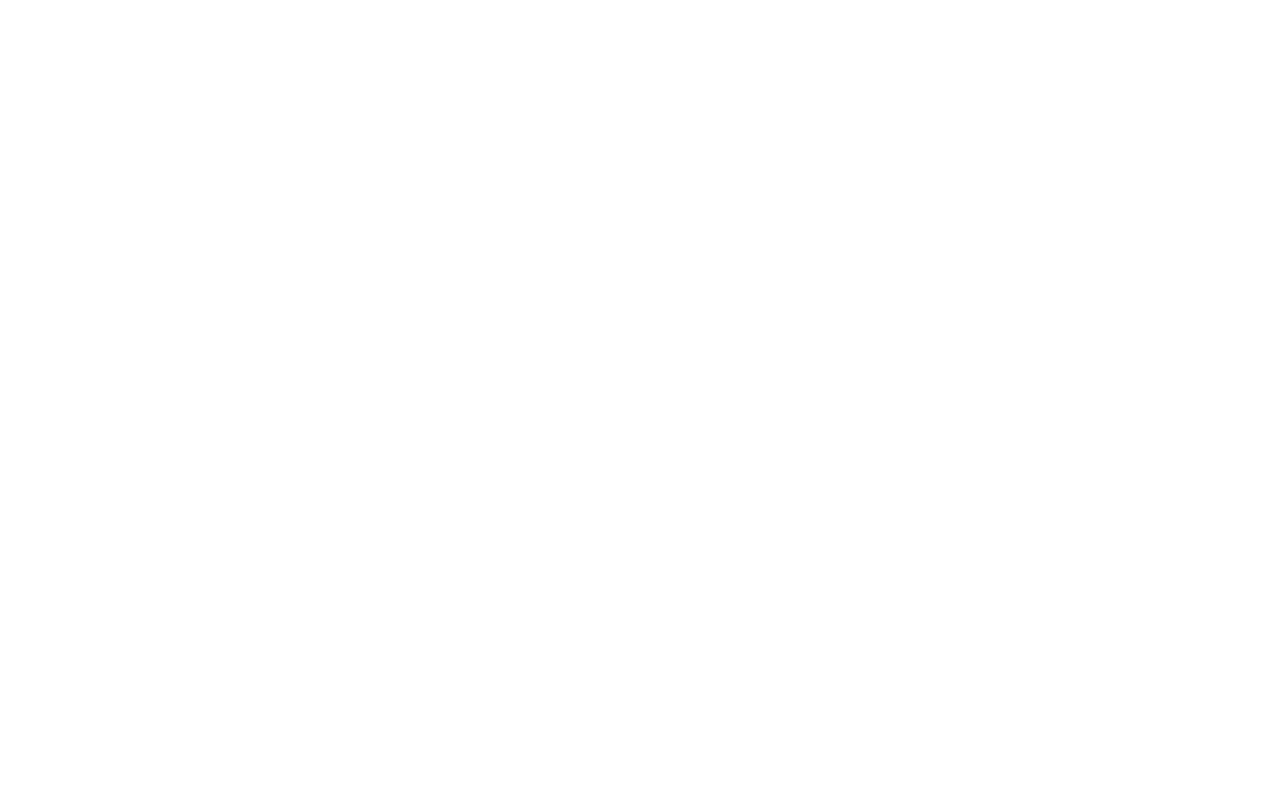
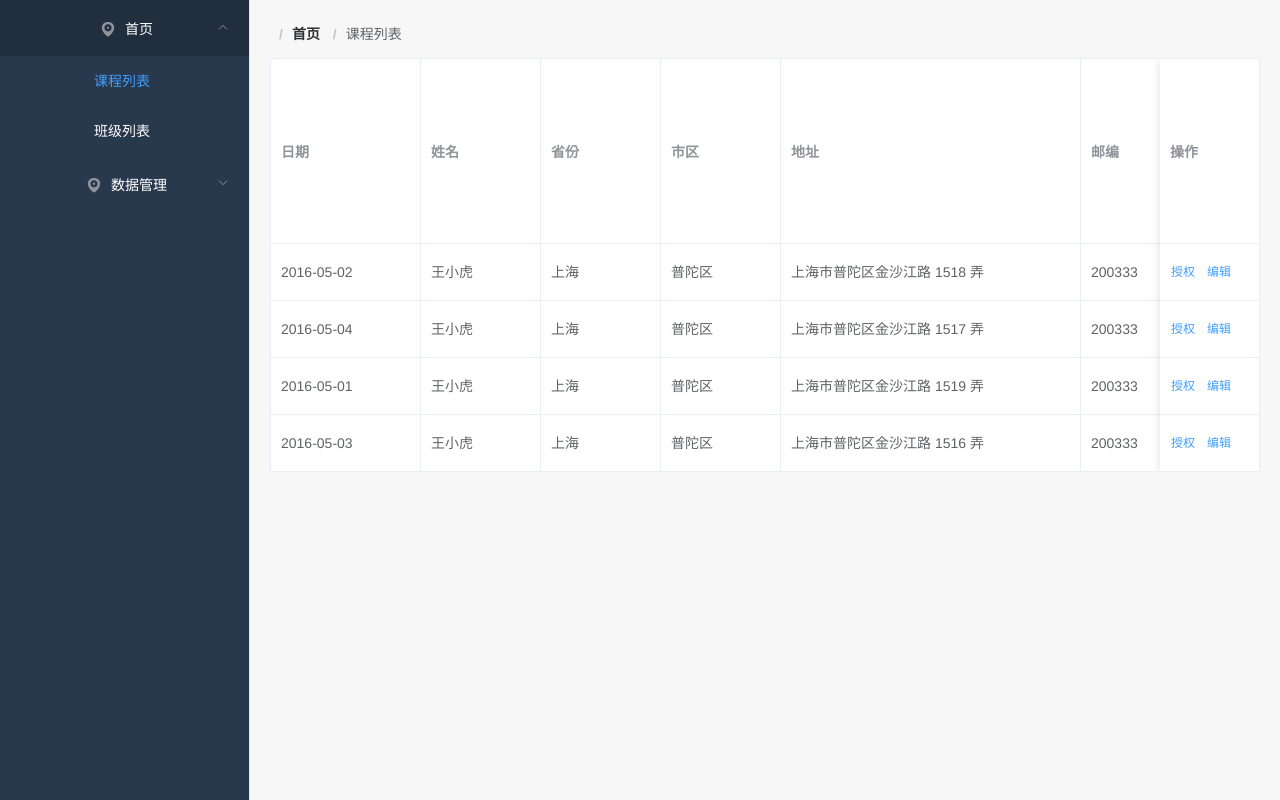
Before and after one commit to WXM229/admin-mangent, a Vue app: page /#/home/index in a window 1280 px wide. Built offline with nearby package versions, Linux system fonts and the light colour scheme.

Commit message:
breadCrumb

```diff
--- a/src/components/breadCrumb.vue
+++ b/src/components/breadCrumb.vue
@@ -1,11 +1,14 @@
 <template>
   <div class="breadCrumb">
     <el-breadcrumb separator="/">
-      <el-breadcrumb-item :to="{ path: '/' }">首页</el-breadcrumb-item>
-      <el-breadcrumb-item><a href="/">活动管理</a></el-breadcrumb-item>
-      <el-breadcrumb-item>活动列表</el-breadcrumb-item>
-      <el-breadcrumb-item>活动详情</el-breadcrumb-item>
+      <el-breadcrumb-item v-for="(item, index) in breadCrumb_list" :key="index"  :to="item.path">
+        {{item.meta.title}}
+      </el-breadcrumb-item>
     </el-breadcrumb>
+    <keep-alive>
+      <router-view v-if="$route.meta.keepAlive"></router-view>
+    </keep-alive>
+    <router-view v-if="!$route.meta.keepAlive"></router-view>
   </div>
 </template>
 
@@ -21,7 +24,7 @@
   },
   watch: {
     $route(to) {
-      console.log(to, '70')
+      this.breadCrumb_list = to.matched
     }
   }
 };
@@ -32,6 +35,7 @@
   height: 100%;
 }
 .el-breadcrumb {
-  line-height: 4;
+  line-height: 2;
+  margin-bottom: 10px;
 }
 </style>
--- a/src/components/data/routerList.js
+++ b/src/components/data/routerList.js
@@ -2,11 +2,27 @@
   router_list: [
     {
       name: '首页',
-      url: '/home'
+      url: '/home',
+      children: [
+        {
+          name: '课程列表',
+          url: '/home/index'
+        },
+        {
+          name: '班级列表',
+          url: '/home/classList'
+        }
+      ]
     },
     {
-      name: '数据统计',
-      url: '/myPage'
+      name: '数据管理',
+      url: '/myPage',
+      children: [
+        {
+          name: '数据统计',
+          url: '/myPage/index'
+        },
+      ]
     }
   ]
 }
--- a/src/components/fram.vue
+++ b/src/components/fram.vue
@@ -5,10 +5,6 @@
         <side-bar></side-bar>
       </el-aside>
       <el-container>
-        <el-header>
-          <breadCrumb />
-          Header
-        </el-header>
         <el-main>
           <router-view></router-view>
         </el-main>
@@ -19,11 +15,9 @@
 
 <script>
 import sideBar from './sidebar'
-import breadCrumb from './breadCrumb'
 export default {
   components: {
-    sideBar,
-    breadCrumb
+    sideBar
   }
 };
 </script>
@@ -42,11 +36,10 @@
   background-color: #ffffff;
   color: #333;
   text-align: center;
-  line-height: 60px;
+  line-height: 40px;
 }
 
 .el-aside {
-  /* background-color: #29394d; */
   color: #333;
   text-align: center;
   line-height: 200px;
--- a/src/components/sidebar.vue
+++ b/src/components/sidebar.vue
@@ -8,22 +8,34 @@
       background-color="#29394d"
       text-color="#fff"
       active-text-color="#409EFF"
-      router
       >
-      <!-- <el-submenu index="1">
-        <template slot="title">
-          <i class="el-icon-location"></i>
-          <span>导航一</span>
+      <el-submenu
+        v-for="(item, index) in routerList"
+        :key="index"
+        :index="item.url"
+      >
+        <template>
+          <template slot="title">
+            <i class="el-icon-location"></i>
+            <span>{{ item.name }}</span>
+          </template>
+          <router-link
+            style="text-decoration: none"
+            v-for="subItem in item.children"
+            :to="{ path: subItem.url }"
+            :key="subItem.url"
+          >
+            <el-menu-item :index="subItem.url">
+              {{ subItem.name }}
+            </el-menu-item>
+          </router-link>
         </template>
-        <el-menu-item-group>
-          <el-menu-item index="1-1">选项1</el-menu-item>
-          <el-menu-item index="1-2">选项2</el-menu-item>
-        </el-menu-item-group>
-      </el-submenu> -->
-      <el-menu-item v-for="(item, index) in routerList" :key="index" :index="item.url">
+      </el-submenu>
+
+      <!-- <el-menu-item v-for="(item, index) in routerList" :key="index" :index="item.url">
         <i class="el-icon-menu"></i>
         <span slot="title">{{item.name}}</span>
-      </el-menu-item>
+      </el-menu-item> -->
     </el-menu>
   </div>
 </template>
@@ -38,6 +50,7 @@
   },
   created() {
     this.routerList = routerList.router_list;
+    console.log(this.routerList, 'list')
   },
   methods: {
     handleOpen(key, keyPath) {
--- a/src/router/index.js
+++ b/src/router/index.js
@@ -2,6 +2,8 @@
 import VueRouter from 'vue-router'
 
 const Frame = () => import('../components/fram')
+const Index = () => import('@/views')
+const Layout = () => import('../components/breadCrumb')
 
 Vue.use(VueRouter)
 
@@ -15,25 +17,61 @@
     path: '/',
     name: 'frame',
     component: Frame,
-    redirect: '/home',
+    redirect: '/index',
     children: [
+      {
+        path: '/index',
+        name: 'index',
+        component: Index,
+      },
       {
         path: '/home',
         name: 'home',
-        component: () => import('../views/home/index.vue'),
+        component: Layout,
         meta: {
           title: '首页',
           icon: 'home'
-        }
+        },
+        children: [
+          {
+            path: '/home/index',
+            name: 'index',
+            component: () => import('../views/home/index.vue'),
+            meta: {
+              title: '课程列表',
+              icon: 'class'
+            }
+          },
+          {
+            path: '/home/classList',
+            name: 'classList',
+            component: () => import('../views/home/classList.vue'),
+            meta: {
+              title: '班级列表',
+              icon: 'class'
+            }
+          }
+        ]
       },
       {
         path: '/myPage',
         name: 'myPage',
-        component: () => import('../views/myPage/index.vue'),
+        component: Layout,
         meta: {
           title: '数据管理',
           icon: 'home'
-        }
+        },
+        children: [
+          {
+            path: '/myPage/index',
+            name: 'index',
+            component: () => import('../views/myPage/index.vue'),
+            meta: {
+              title: '数据统计',
+              icon: 'class'
+            }
+          }
+        ]
       }
     ]
   },
--- /dev/null
+++ b/src/views/home/classList.vue
@@ -0,0 +1,15 @@
+<template>
+  <div>
+    班级列表
+  </div>
+</template>
+
+<script>
+export default {
+
+}
+</script>
+
+<style>
+
+</style>
--- a/src/views/home/index.vue
+++ b/src/views/home/index.vue
@@ -1,5 +1,6 @@
 <template>
   <div>
+    <router-view v-if="!$route.meta.keepAlive"></router-view>
     <el-table :data="tableData" border style="width: 100%">
       <el-table-column fixed prop="date" label="日期" width="150">
       </el-table-column>
--- /dev/null
+++ b/src/views/index.vue
@@ -0,0 +1,15 @@
+<template>
+  <div>
+    这是主页
+  </div>
+</template>
+
+<script>
+export default {
+
+}
+</script>
+
+<style>
+
+</style>
```
